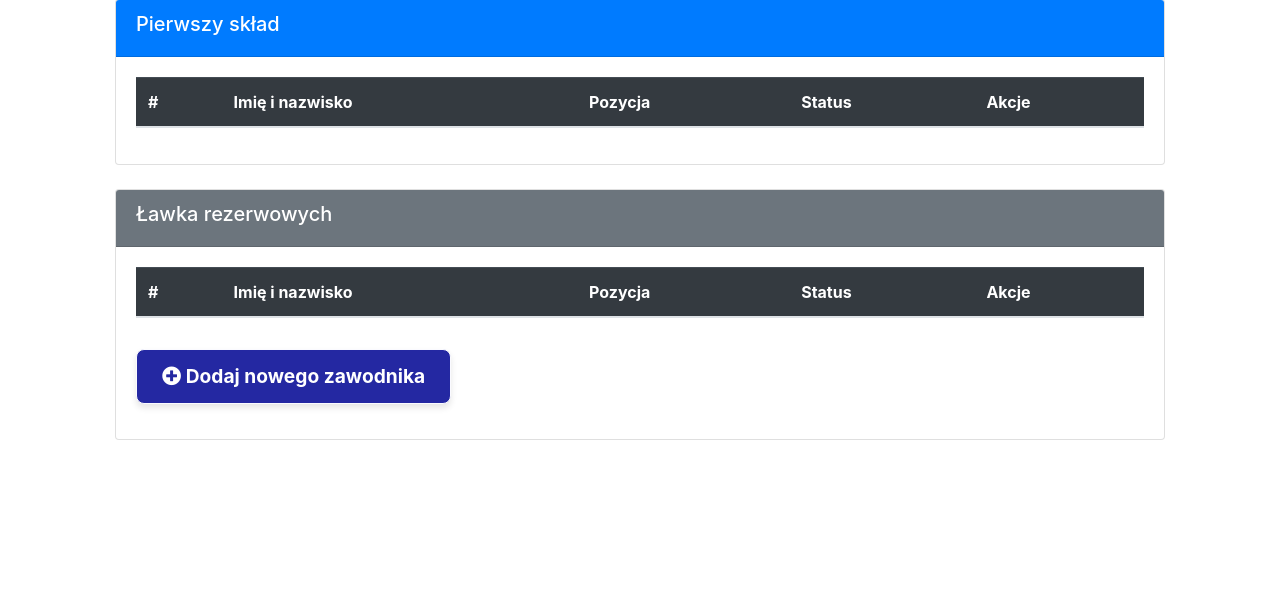
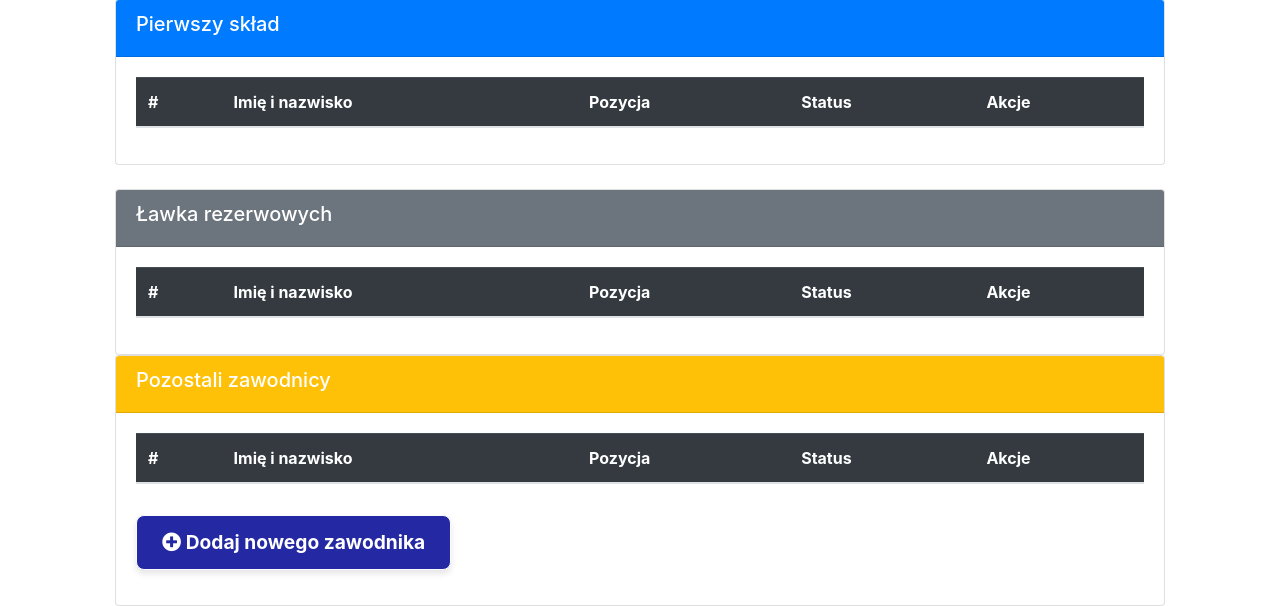
Before and after one commit to MarekAcc/Turniej_Sportowy, a Flask app: page /coach/home-coach in a window 1280 px wide. Shown: the part 238-844 px from the top of the page. Before the commit the page ends 678 px from the top, so only its background shows below. Run offline with Flask 3, Linux system fonts and the light colour scheme; the visitor is signed in with stand-in values (Sample User, id 1); lists and menus that the app fills with data are empty; some libraries are stand-ins or nearby versions.

Commit message:
najnowszy

```diff
--- a/app/coach.py
+++ b/app/coach.py
@@ -98,8 +98,6 @@
     team_players = Team.get_players(coach_team, coach_team.id)
 
     if request.method == "POST":
-        print(player_id)
-        print(position)
         try:
             player_id = int(player_id)
             position = str(position)
@@ -107,8 +105,15 @@
             flash("Nieprawidłowe dane wejściowe.", "danger")
             return redirect(url_for('coach.home_coach'))
 
+        if position not in ['field', 'substitute', 'null']:
+            flash("Nieprawidłowa pozycja!", "danger")
+            return redirect(url_for('coach.home_coach'))
+
+        if position == 'null':
+            position = None
         # Pobierz zawodnika na podstawie ID
         player = Player.query.get(player_id)
+
         if not player:
             flash("Zawodnik nie istnieje.", "danger")
             return redirect(url_for('coach.home_coach'))
@@ -128,6 +133,20 @@
             flash("Zawodnik już jest na tej pozycji.", "danger")
             return redirect(url_for('coach.home_coach'))
 
+        if position == 'field':
+            num_field_players = Player.query.filter_by(position='field', team_id=coach_team.id).count()
+            if player.status == 'suspended':
+                flash("Nie mozesz dodać zawieszonego zawodnika do pierwszego skladu!", "danger")
+                return redirect(url_for('coach.home_coach'))
+            if num_field_players >= 5:
+                flash("Twój pierwszy skład jest pełny", "danger")
+                return redirect(url_for('coach.home_coach'))
+        elif position == 'substitute':
+            num_substitute_players = Player.query.filter_by(position='substitute', team_id=coach_team.id).count()
+            if num_substitute_players >= 4:
+                flash("Twoja ławka rezerwowych jest pełna", "danger")
+                return redirect(url_for('coach.home_coach'))
+
         # Zaktualizuj pozycję zawodnika
         player.position = position
         db.session.commit()
--- a/app/templates/coach_dashboard.html
+++ b/app/templates/coach_dashboard.html
@@ -85,6 +85,55 @@
                                     <form method="POST" action="{{ url_for('coach.change_position', player_id=player.id, position='field') }}">
                                         <button type="submit" class="btn btn-sm btn-success">Przenieś do pierwszego składu</button>
                                     </form>
+                                </form>
+                                <form method="POST" action="{{ url_for('coach.change_position', player_id=player.id, position='null') }}" class="d-inline">
+                                    <button type="submit" class="btn btn-sm btn-secondary" title="Przenieś do klubu">Przenieś do klubu</button>
+                                </form>
+                                </td>
+                            </tr>
+                        {% endif %}
+                    {% endfor %}
+                </tbody>
+            </table>
+    </div>
+</div>
+<!-- Pozostali zawodnicy -->
+<div class="card">
+    <div class="card-header bg-warning text-white">
+        <h5>Pozostali zawodnicy</h5>
+    </div>
+    <div class="card-body">
+        <table class="table table-striped">
+            <thead class="table-dark">
+                <tr>
+                    <th>#</th>
+                    <th>Imię i nazwisko</th>
+                    <th>Pozycja</th>
+                    <th>Status</th>
+                    <th>Akcje</th>
+                </tr>
+            </thead>
+            <tbody>
+                {% for player in players %}
+                    {% if player.position == None %}
+                        <tr>
+                            <td>{{ loop.index }}</td>
+                            <td>{{ player.firstName }} {{ player.lastName }}</td>
+                            <td>Brak</td>
+                            <td>
+                                {% if player.status == 'suspended' %}
+                                    <span class="badge bg-danger">Zawieszony</span>
+                                {% else %}
+                                    <span class="badge bg-success">Aktywny</span>
+                                {% endif %}
+                            </td>
+                            <td>
+                                <form method="POST" action="{{ url_for('coach.change_position', player_id=player.id, position='field') }}">
+                                    <button type="submit" class="btn btn-sm btn-primary">Dodaj do pierwszego składu</button>
+                                </form>
+                                <form method="POST" action="{{ url_for('coach.change_position', player_id=player.id, position='substitute') }}">
+                                    <button type="submit" class="btn btn-sm btn-warning">Dodaj na ławkę</button>
+                                </form>
                                 <form method="POST" action="{{ url_for('coach.remove_player_from_team') }}" class="d-inline">
                                     <input type="hidden" name="player_id" value="{{ player.id }}">
                                     <button type="submit" class="btn btn-sm btn-danger" title="Usuń z drużyny">
@@ -107,4 +156,5 @@
                     </div>
     </div>
 </div>
+</div>
 {% endblock %}
```
Lines whose indentation alone changed are shown as unchanged.
